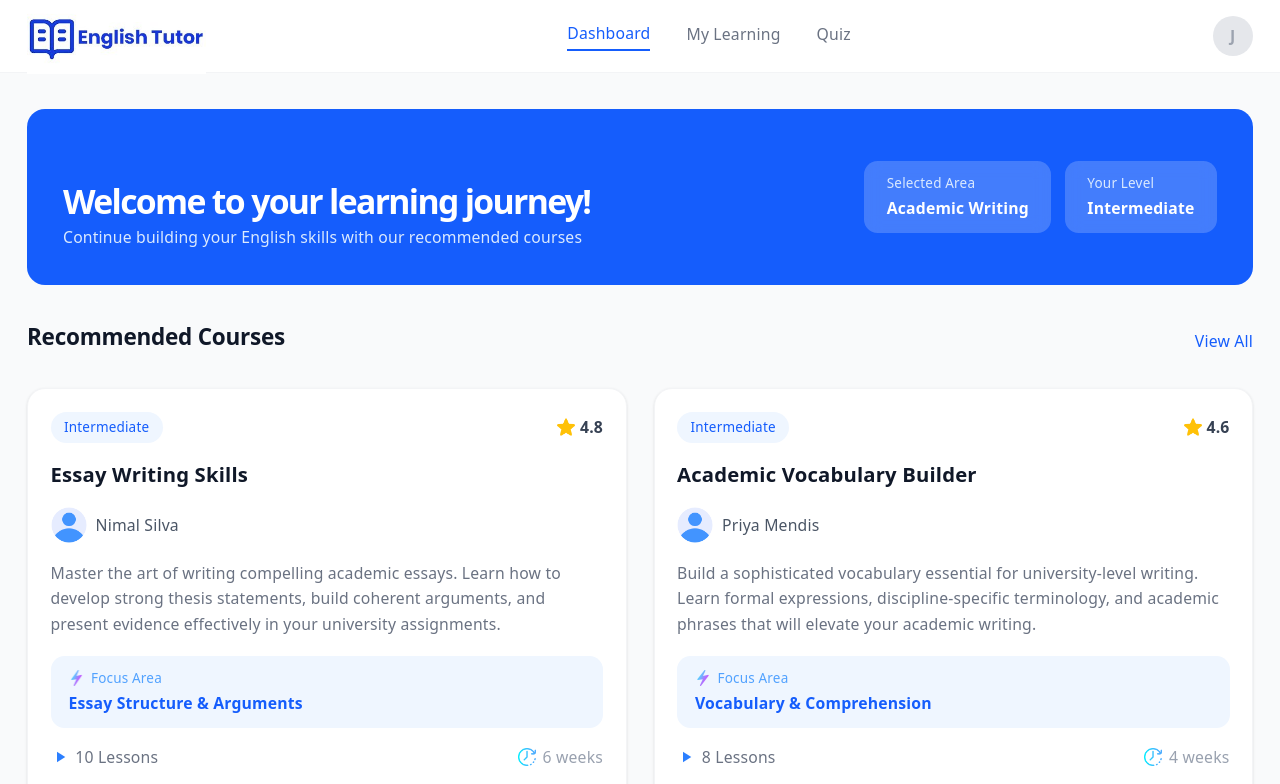
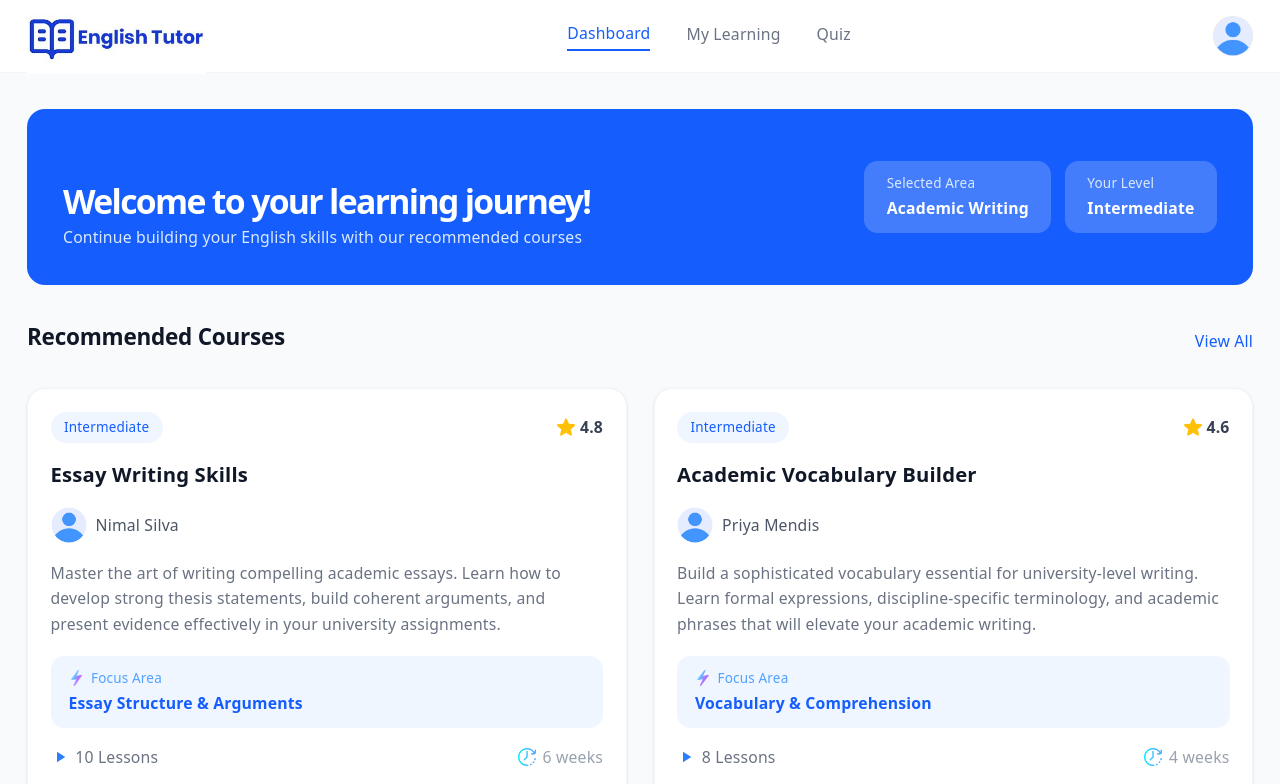
Before and after one commit to Janith303/English-Tutor, a React app in the folder frontend/: page /dashboard in a window 1280 px wide. Shown: the top 784 px of the page. Built offline with nearby package versions, Linux system fonts and the light colour scheme; the HTML template or start-up script is replaced by a standard one.

Commit message:
Update student avatar display in LearnerTopNav component

```diff
--- a/frontend/src/components/learner/LearnerTopNav.jsx
+++ b/frontend/src/components/learner/LearnerTopNav.jsx
@@ -34,13 +34,7 @@ export default function LearnerTopNav({ student }) {
 
         <div className="flex items-center gap-3">
           <div className="w-9 h-9 rounded-full bg-gray-200 flex items-center justify-center">
-            {student?.avatar ? (
-              <img src={student.avatar} className="w-full h-full object-cover" />
-            ) : (
-              <span className="text-sm font-semibold">
-                {student?.name?.charAt(0) || "U"}
-              </span>
-            )}
+            <img src="/avatar.png" alt="Student Avatar" className="w-full h-full object-cover rounded-full" />
           </div>
         </div>
       </div>
```
